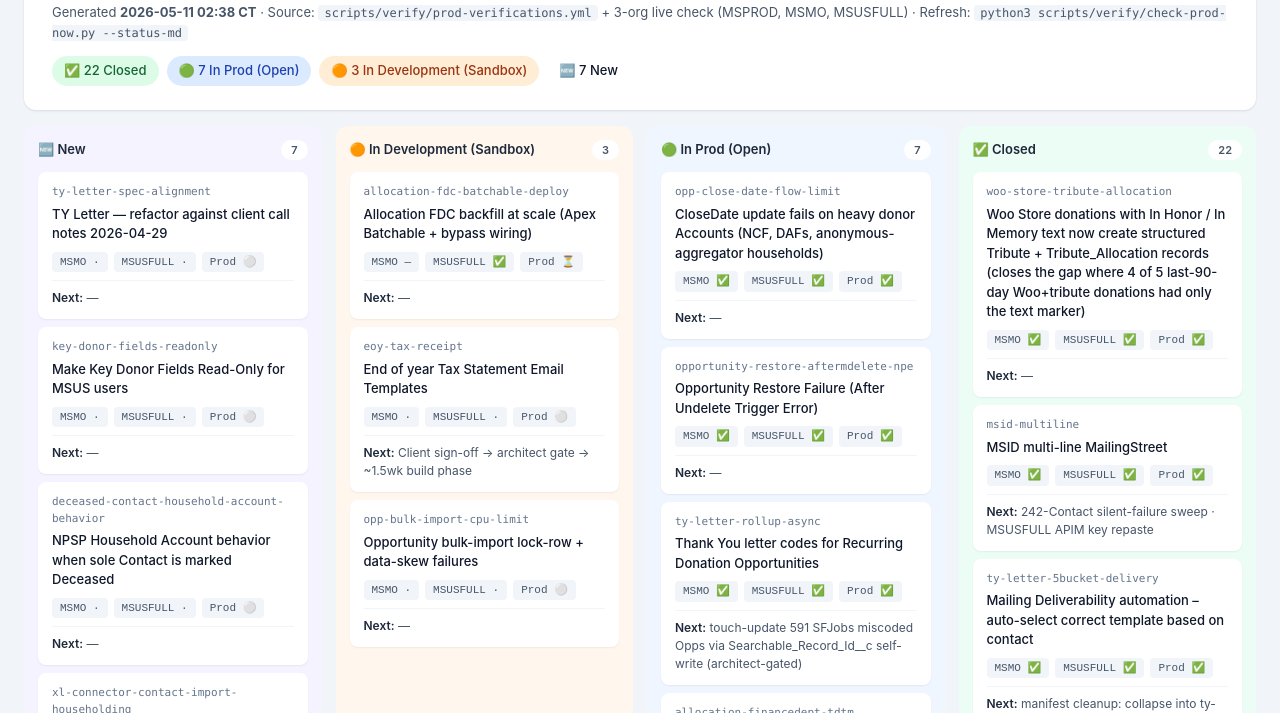
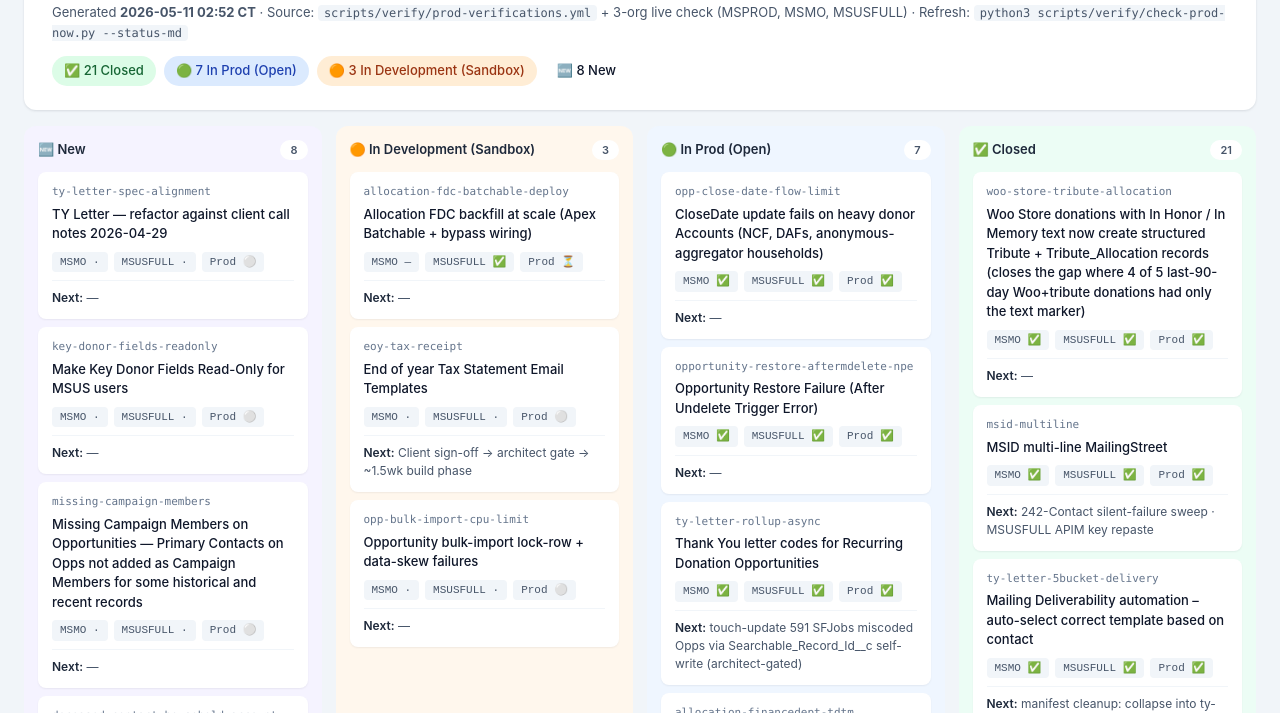
Before and after one commit to WEZANA-SOLUTIONS/mercyships-status, a plain HTML site: page index.html in a window 1280 px wide. Shown: the part 87-800 px from the top of the page. Drawn offline with Linux system fonts and the light colour scheme.

Commit message:
refresh 2026-05-11T07:52Z

```diff
--- a/index.html
+++ b/index.html
@@ -201,16 +201,16 @@
 <div class="container">
 <div class="header">
 <h1>Mercy Ships — Status Dashboard</h1>
-<div class="meta">Generated <strong>2026-05-11 02:38 CT</strong> · Source: <code>scripts/verify/prod-verifications.yml</code> + 3-org live check (MSPROD, MSMO, MSUSFULL) · Refresh: <code>python3 scripts/verify/check-prod-now.py --status-md</code></div>
+<div class="meta">Generated <strong>2026-05-11 02:52 CT</strong> · Source: <code>scripts/verify/prod-verifications.yml</code> + 3-org live check (MSPROD, MSMO, MSUSFULL) · Refresh: <code>python3 scripts/verify/check-prod-now.py --status-md</code></div>
 <div class="counts">
-<span class="pill closed">✅ 22 Closed</span>
+<span class="pill closed">✅ 21 Closed</span>
 <span class="pill in-prod">🟢 7 In Prod (Open)</span>
 <span class="pill sandbox">🟠 3 In Development (Sandbox)</span>
-<span class="pill backlog">🆕 7 New</span>
+<span class="pill backlog">🆕 8 New</span>
 </div></div>
 <div class="kanban">
 <div class="col backlog">
-<div class="col-header"><span>🆕 New</span><span class="col-count">7</span></div>
+<div class="col-header"><span>🆕 New</span><span class="col-count">8</span></div>
 <div class="card">
 <div class="card-id">ty-letter-spec-alignment</div>
 <div class="card-title">TY Letter — refactor against client call notes 2026-04-29</div>
@@ -224,6 +224,16 @@
 <div class="card">
 <div class="card-id">key-donor-fields-readonly</div>
 <div class="card-title">Make Key Donor Fields Read-Only for MSUS users</div>
+<div class="card-orgs">
+<span class="org-tag">MSMO ·</span>
+<span class="org-tag">MSUSFULL ·</span>
+<span class="org-tag">Prod ⚪</span>
+</div>
+<div class="card-next"><strong>Next:</strong> —</div>
+</div>
+<div class="card">
+<div class="card-id">missing-campaign-members</div>
+<div class="card-title">Missing Campaign Members on Opportunities — Primary Contacts on Opps not added as Campaign Members for some historical and recent records</div>
 <div class="card-orgs">
 <span class="org-tag">MSMO ·</span>
 <span class="org-tag">MSUSFULL ·</span>
@@ -389,7 +399,7 @@
 </div>
 </div>
 <div class="col closed">
-<div class="col-header"><span>✅ Closed</span><span class="col-count">22</span></div>
+<div class="col-header"><span>✅ Closed</span><span class="col-count">21</span></div>
 <div class="card">
 <div class="card-id">woo-store-tribute-allocation</div>
 <div class="card-title">Woo Store donations with In Honor / In Memory text now create structured Tribute + Tribute_Allocation records (closes the gap where 4 of 5 last-90-day Woo+tribute donations had only the text marker)</div>
@@ -591,16 +601,6 @@
 <div class="card-next"><strong>Next:</strong> —</div>
 </div>
 <div class="card">
-<div class="card-id">missing-campaign-members</div>
-<div class="card-title">Missing Campaign Members on Opportunities — Primary Contacts on Opps not added as Campaign Members for some historical and recent records</div>
-<div class="card-orgs">
-<span class="org-tag">MSMO ·</span>
-<span class="org-tag">MSUSFULL ·</span>
-<span class="org-tag">Prod ⚪</span>
-</div>
-<div class="card-next"><strong>Next:</strong> —</div>
-</div>
-<div class="card">
 <div class="card-id">c21-donorfile-closedate-rewrite</div>
 <div class="card-title">C21/Payology donor-file flow stamps Opportunity CloseDate to today's date instead of the actual gift date</div>
 <div class="card-orgs">
@@ -796,15 +796,6 @@
 <td>—</td>
 </tr>
 <tr>
-<td class="id">missing-campaign-members</td>
-<td>Missing Campaign Members on Opportunities — Primary Contacts on Opps not added as Campaign Members for some historical and recent records</td>
-<td class="center">·</td>
-<td class="center">·</td>
-<td class="center">⚪</td>
-<td class="stage"><span class="closed">✅ Closed</span></td>
-<td>—</td>
-</tr>
-<tr>
 <td class="id">c21-donorfile-closedate-rewrite</td>
 <td>C21/Payology donor-file flow stamps Opportunity CloseDate to today's date instead of the actual gift date</td>
 <td class="center">·</td>
```
